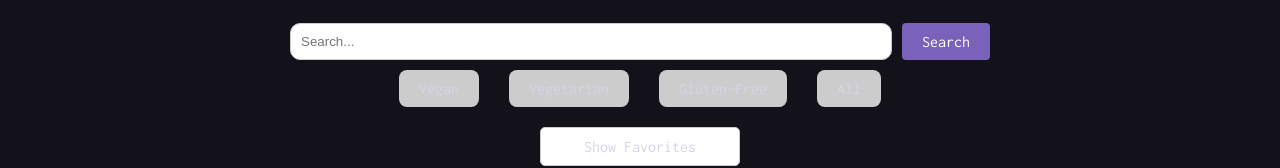
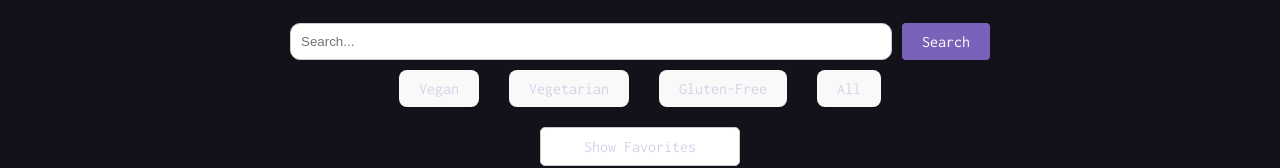
Before and after one commit to unpro-grammer/wdcc-hackathon, a React (Vite) app: page /discover in a window 1280 px wide. Shown: the part 140-308 px from the top of the page. Built offline with nearby package versions, Linux system fonts and the light colour scheme.

Commit message:
tried to fix formatting

```diff
--- a/src/styles/discover.css
+++ b/src/styles/discover.css
@@ -1,5 +1,4 @@
-/* discover.css */
-.simple-page {
+.simple-page h1 {
   text-align: center;
 }
 
@@ -116,7 +115,6 @@ img {
   margin: 0 10px;
   padding: 10px 20px;
   border: none;
-  background-color: #ccc;
   cursor: pointer;
 }
 
```
